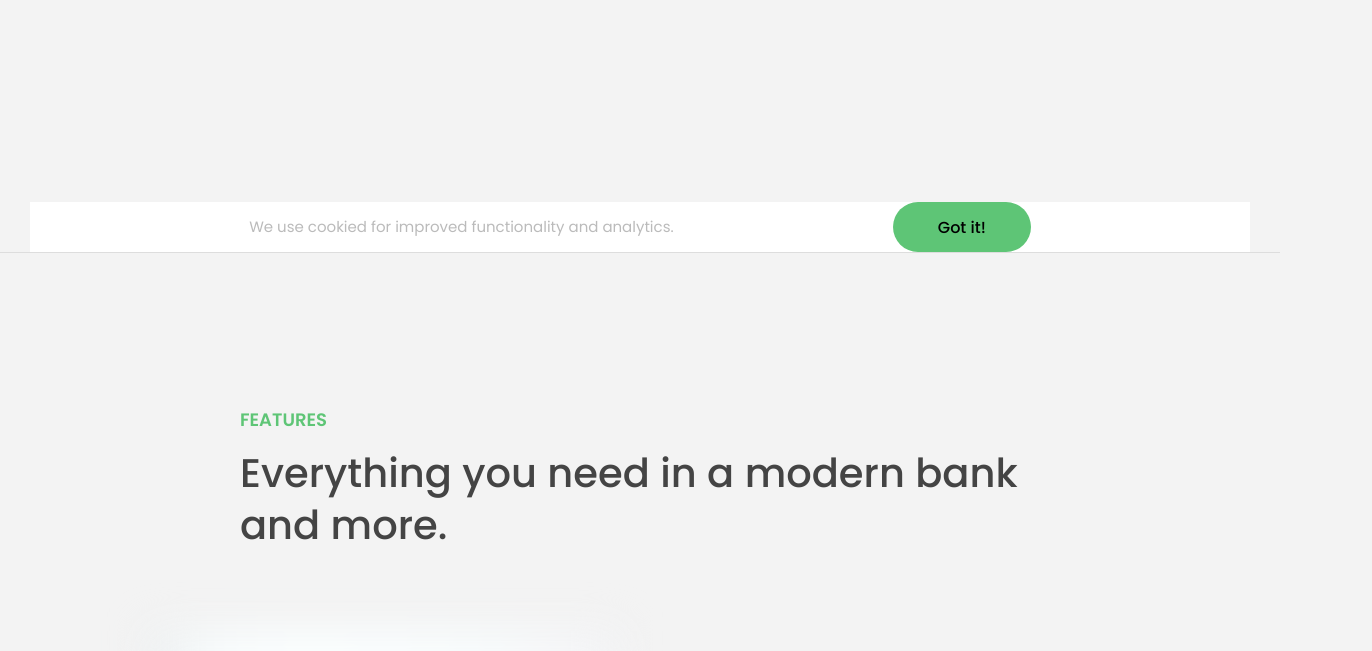
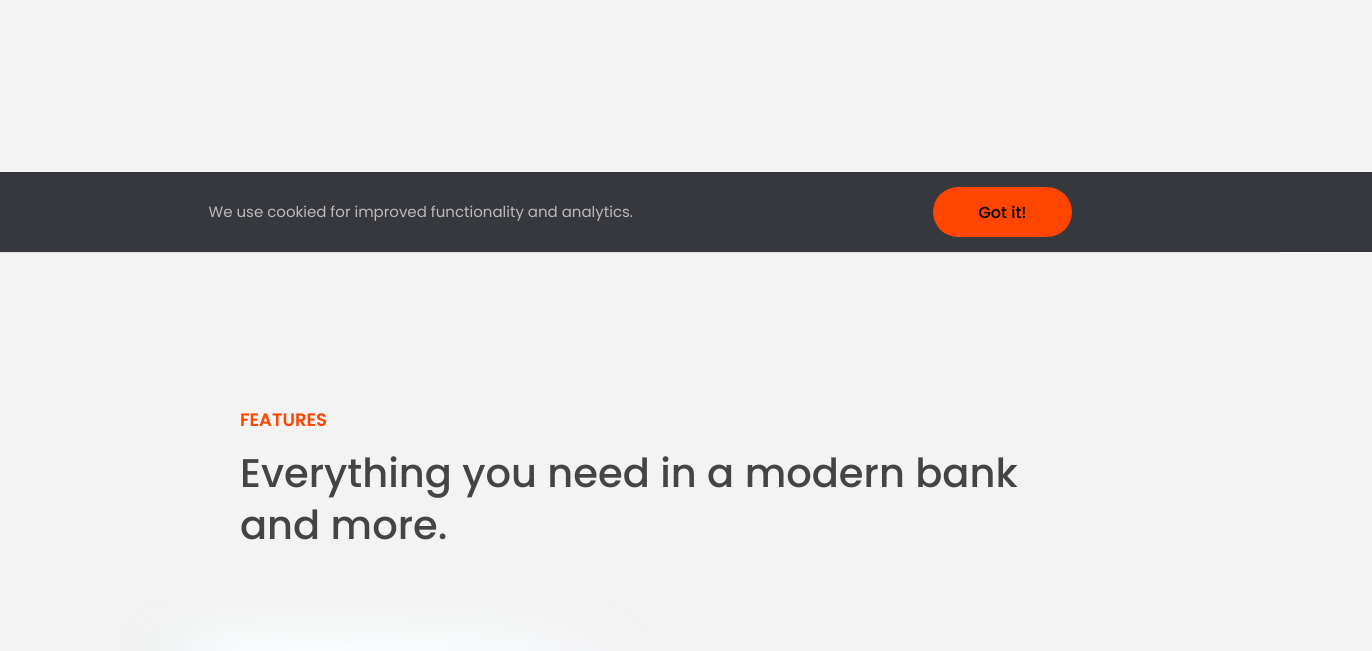
Before and after one commit to joker77z/javascript, a plain HTML site: page 13Advanced DOM and Events/index.html in a window 1280 px wide. Shown: the part 548-1199 px from the top of the page, 1372 px wide, since content can reach past the window. Drawn offline with Linux system fonts and the light colour scheme.

Commit message:
184강 : 스타일 속성 및 클래스

```diff
--- a/13Advanced DOM and Events/index.html
+++ b/13Advanced DOM and Events/index.html
@@ -21,6 +21,8 @@
           alt="Bankist logo"
           class="nav__logo"
           id="logo"
+          designer="jonas"
+          data-version-number="3.0"
         />
         <ul class="nav__links">
           <li class="nav__item">
--- a/13Advanced DOM and Events/script.js
+++ b/13Advanced DOM and Events/script.js
@@ -72,3 +72,53 @@ document
     // 예전에는 이런방식으로 했다.
     // mesasge.parentElement.removeChild(message);
   });
+
+// 184강 : 스타일 속성 및 클래스
+message.style.backgroundColor = "#37383d";
+message.style.width = "120%";
+console.log(message.style.height); // 나오지 않는다.
+console.log(message.style.backgroundColor); // rgb(55, 56, 61)로 나온다.
+// height값을 얻고 싶다면?
+// console.log(getComputedStyle(message).height);
+// height값을 변경하고 싶다면?
+message.style.height =
+  Number.parseFloat(getComputedStyle(message).height, 10) + 30 + "px";
+
+// style.css에서 :root에 있는 것에 대해 설명중이다.
+// 색상을 일괄변경할 수 있어서 편리해보인다.
+// 그 색상을 바꿔보자.
+// 이 방법을 외우지 말자. 보통 위에 message.style.backgroundColor = ~~ 이런식으로 하는게 더 쉽다.
+document.documentElement.style.setProperty("--color-primary", "orangered");
+
+// ------------속성--------------------
+const logo = document.querySelector(".nav__logo");
+console.log(logo.alt);
+console.log(logo.className);
+
+logo.alt = "beautiful minimalist logo";
+
+console.log(logo.designer); // 이렇게 하면 불러와지지 않는다.
+console.log(logo.getAttribute("designer"));
+logo.setAttribute("company", "bankist"); // 속성 추가
+
+console.log(logo.src); // 절대값으로 주소가 다 나온다.
+console.log(logo.getAttribute("src")); // 상대 주소만 나온다.
+
+const link = document.querySelector(".twitter-link");
+console.log(link.href); // 절대값 다나온다.
+console.log(link.getAttribute("href")); // 절대값 다나온다.
+
+const link2 = document.querySelector(".nav__link--btn");
+console.log(link2.href); // 절대값 다나온다.
+console.log(link2.getAttribute("href")); // #만 나온다.
+
+//-------------데이터 스트럭쳐-------------------
+console.log(logo.dataset.versionNumber);
+
+//---------------클래스 변경-----------------
+logo.classList.add("c", "j");
+logo.classList.remove("c", "j");
+logo.classList.toggle("c");
+logo.classList.contains("c");
+// 이렇게는 하지 말 것. 기존게 지워진다.
+// logo.className = 'jonas';
--- a/13Advanced DOM and Events/style.css
+++ b/13Advanced DOM and Events/style.css
@@ -26,7 +26,7 @@ html {
 }
 
 body {
-  font-family: 'Poppins', sans-serif;
+  font-family: "Poppins", sans-serif;
   font-weight: 300;
   color: #444;
   line-height: 1.9;
@@ -216,7 +216,7 @@ h4 {
 
 .highlight::after {
   display: block;
-  content: '';
+  content: "";
   position: absolute;
   bottom: 0;
   left: 0;
@@ -470,7 +470,7 @@ h4 {
 }
 
 .testimonial::before {
-  content: '\201C';
+  content: "\201C";
   position: absolute;
   top: -5.7rem;
   left: -6.8rem;
```
